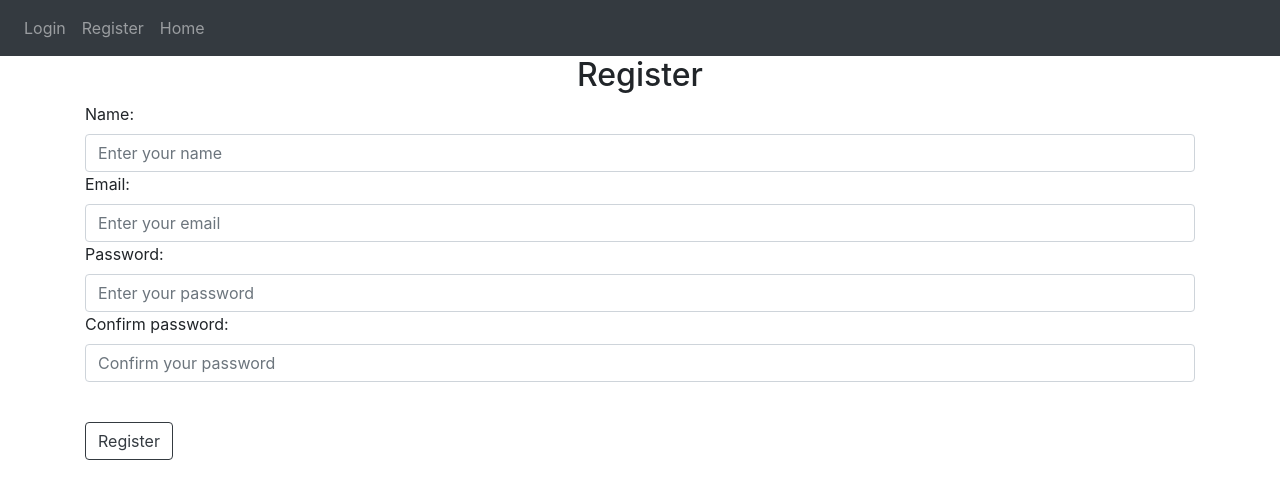
After one commit to Florek42/Flask_Car_Value, a Flask app: template website/templates/register.html in a window 1280 px wide. The commit adds this page. Shown: the top 499 px of the page. Run offline with Flask 3, Linux system fonts and the light colour scheme; the template is opened without the code that fills it, so the values that code supplies are empty; some libraries are stand-ins or nearby versions.

Commit message:
bootstrap and jenj

```diff
--- a/website/templates/origin.html
+++ b/website/templates/origin.html
@@ -47,6 +47,35 @@
             </div>
       </nav>
 
+      {% with messages = get_flashed_messages(with_categories=true) %}
+        {% if messages %}
+          {% for category, message in messages %}
+          {% if category == 'error' %}
+            <div class="alert alert-danger alert-dissmissable fade show" role="alert">
+              {{ message }}
+              <button type="button" class="close" data-dismiss="alert">
+                <span>x</span>
+              </button>
+            </div>
+
+            {% else %}
+            <div class="alert alert-success alert-dissmissable fade show" role="alert">
+              {{ message }}
+              <button type="button" class="close" data-dismiss="alert">
+                <span>x</span>
+              </button>
+            </div>
+            {% endif %}
+          {% endfor %}
+        {% endif %}
+      {% endwith %}
+
+      <div class="container">
+        {% block content %}
+
+        {% endblock %}
+      </div>
+
 
 
 
--- /dev/null
+++ b/website/templates/register.html
@@ -0,0 +1,52 @@
+{% extends "origin.html" %}
+{% block title %} Register {% endblock %}
+
+{% block content %}
+<form method="POST">
+    <h2 align="center">Register</h2>
+
+    <div class="form-group">
+        <label for="email">Name:</label>
+        <input
+            type="text"
+            class="form-control"
+            name="firstName"
+            id="firstName"
+            placeholder="Enter your name"
+        >
+
+        <label for="email">Email:</label>
+        <input
+            type="email"
+            class="form-control"
+            name="email"
+            id="email"
+            placeholder="Enter your email"
+        >
+
+        <label for="email">Password:</label>
+        <input
+            type="password"
+            class="form-control"
+            name="password1"
+            id="password1"
+            placeholder="Enter your password"
+        >
+
+        <label for="email">Confirm password:</label>
+        <input
+            type="password"
+            class="form-control"
+            name="password2"
+            id="password2"
+            placeholder="Confirm your password"
+        >
+    </div>
+<br>
+
+    <button type="submit" class="btn btn-outline-dark">
+        Register
+    </button>
+
+</form>
+{% endblock %}
--- a/website/views.py
+++ b/website/views.py
@@ -5,5 +5,6 @@ views = Blueprint('views', __name__)
 
 
 @views.route('/')
+@views.route('/home')
 def home():
     return render_template("home.html")
```
Also changed, not shown: website/__init__.py (+9 -0 lines), website/auth.py (+20 -5 lines), website/templates/home.html (+4 -3 lines), website/templates/login.html (added, +35 -0 lines).
